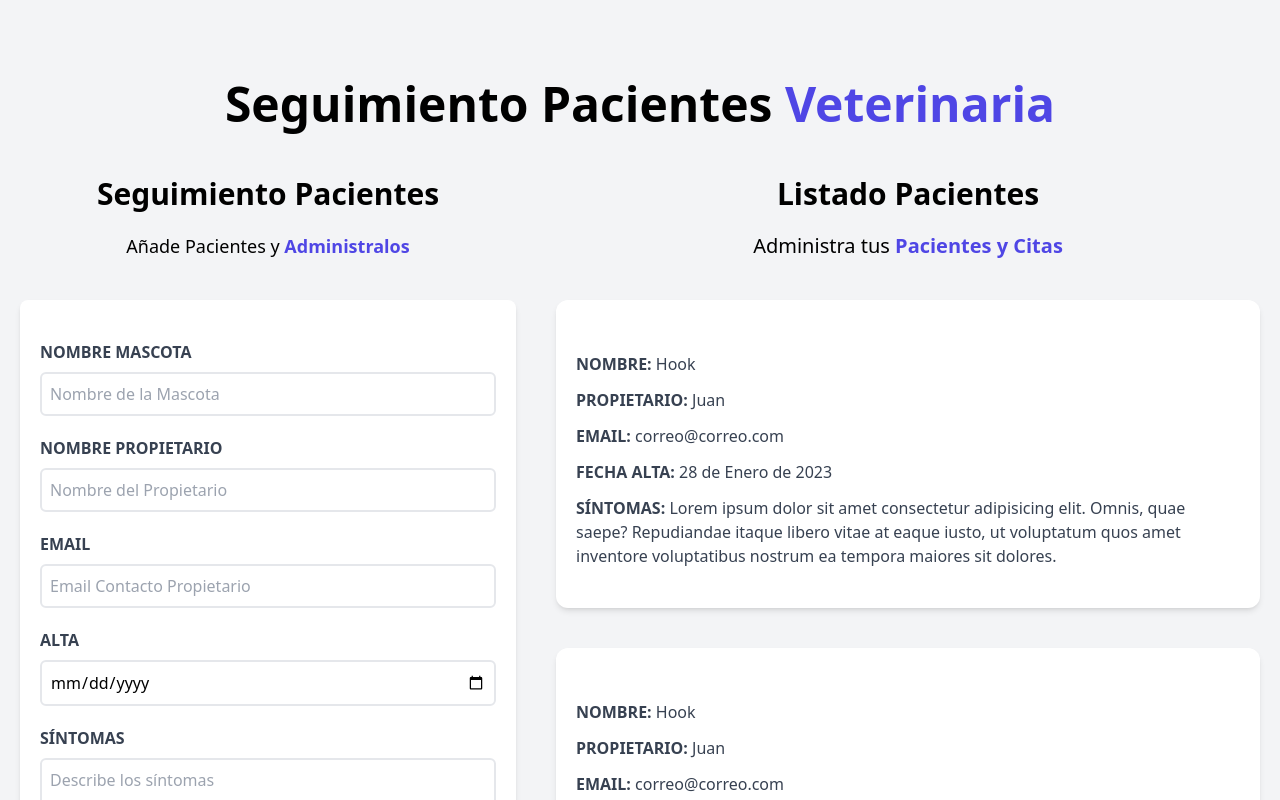
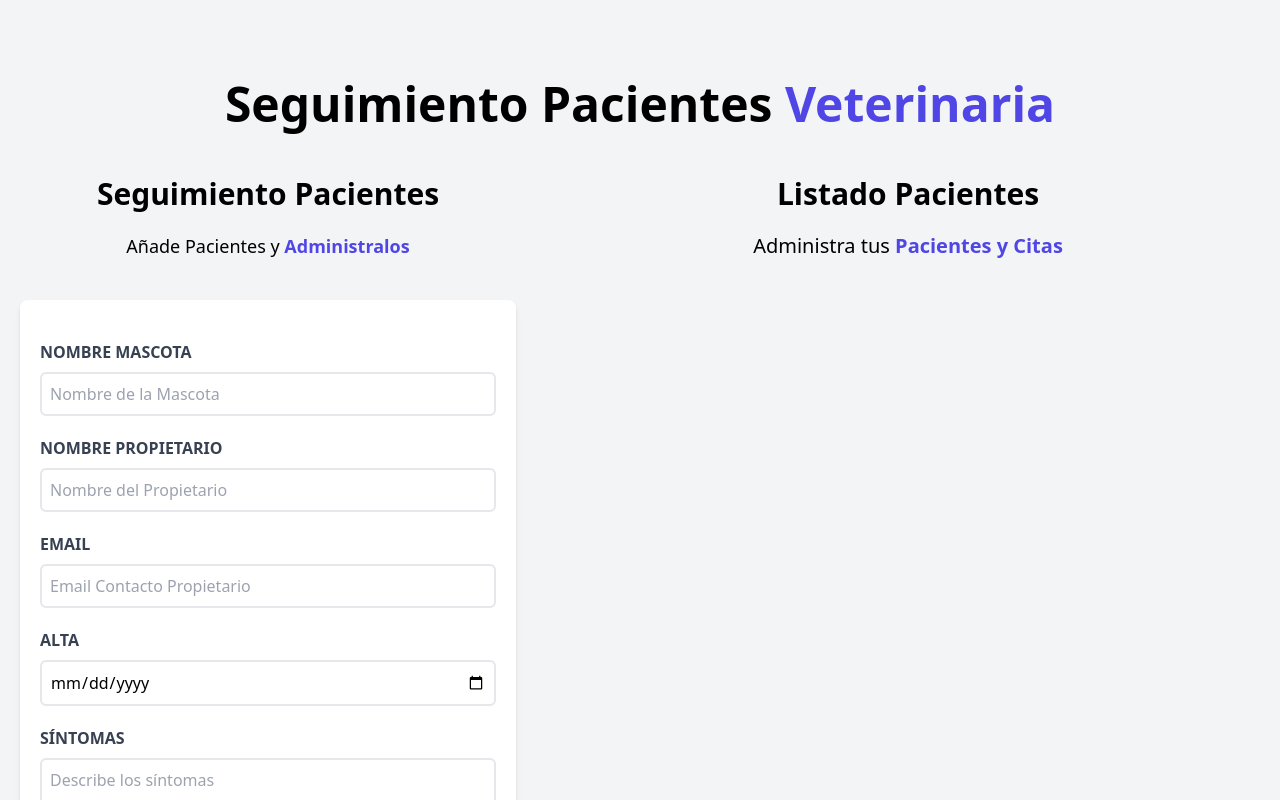
Before and after one commit to diegofdg/react_la_guia_completa, a React (Vite) app in the folder 01_citas_react/: page / in a window 1280 px wide. Shown: the top 800 px of the page. Built offline with nearby package versions, Linux system fonts and the light colour scheme.

Commit message:
01_citas_react-iterando sobre un array en react

```diff
--- a/01_citas_react/src/App.jsx
+++ b/01_citas_react/src/App.jsx
@@ -15,7 +15,9 @@ function App() {
           pacientes={pacientes}
           setPacientes={setPacientes}
         />
-        <ListadoPacientes />
+        <ListadoPacientes
+          pacientes={pacientes}
+        />
       </div>
 
     </div>
--- a/01_citas_react/src/components/ListadoPacientes.jsx
+++ b/01_citas_react/src/components/ListadoPacientes.jsx
@@ -1,6 +1,6 @@
 import Paciente from "./Paciente"
 
-const ListadoPacientes = () => {
+const ListadoPacientes = ({ pacientes }) => {
   return (
     <div className="md:w-1/2 lg:w-3/5 md:h-screen overflow-y-scroll">
       <h2 className="font-black text-3xl text-center">Listado Pacientes</h2>
@@ -8,10 +8,14 @@ const ListadoPacientes = () => {
         Administra tus {''}
         <span className="text-indigo-600 font-bold">Pacientes y Citas</span>
       </p>
-      <Paciente />
-      <Paciente />
-      <Paciente />
-      <Paciente />
+
+      { pacientes.map( paciente => {
+        <Paciente
+          paciente={paciente}
+        />
+      })}
+
+
     </div>
   )
 }
```
